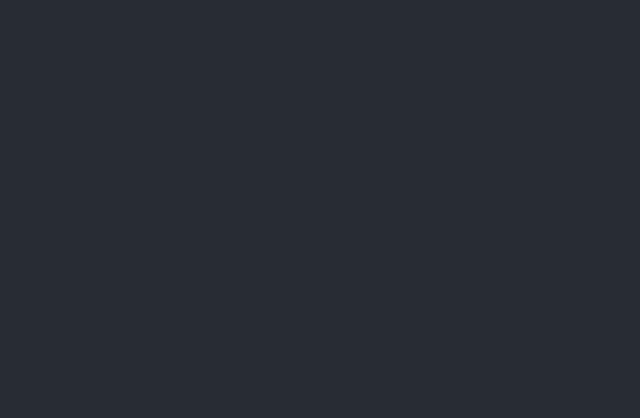
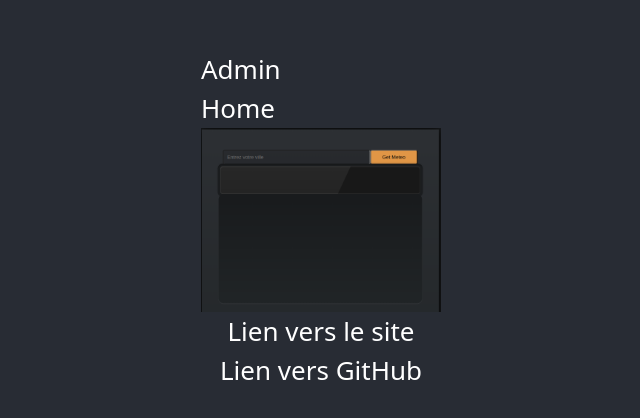
Before and after one commit to Nex1us/CVdossier, a React (Create React App) app: page /portfolio in a window 1280 px wide. Before the commit this address had no page. Shown: the part 180-598 px from the top of the page, without its empty margins (319-959 px from the left). Built offline with nearby package versions, Linux system fonts and the light colour scheme.

Commit message:
my commit

```diff
--- a/src/App.js
+++ b/src/App.js
@@ -3,6 +3,7 @@ import './App.css';
 import { BrowserRouter, Routes, Route } from 'react-router-dom';
 import Home from './pages/Home';
 import Admin from './pages/Admin';
+import Portfolio from './pages/Portfolio';
 function App() {
   return (
     <SnackbarProvider>
@@ -12,6 +13,7 @@ function App() {
 <Routes>
   <Route path='/' element={<Home/>}></Route>
 <Route path='/admin' element={<Admin/>}/>
+<Route path='/portfolio' element={<Portfolio/>}/>
 </Routes>
 </BrowserRouter>
       </header>
--- a/src/pages/Home.jsx
+++ b/src/pages/Home.jsx
@@ -38,11 +38,7 @@ export default function Home() {
   <Formations/>
   </div>
 
-<div className='flex flex-wrap flex-col ml-96'>
-  <h2>Mes liens github pour mon portfolio et mon Api</h2>
-  <button><a href="https://github.com/Nex1us/CVdossier">Portfolio</a></button>
-  <button><a href="https://github.com/Nex1us/cvAPI"> Mon API</a></button>
-</div>
+
 
 </div>
 
--- a/src/pages/Portfolio.jsx
+++ b/src/pages/Portfolio.jsx
@@ -2,10 +2,17 @@ import React from 'react'
 
 export default function Portfolio() {
   return (
-    <div className='flex flex-wrap flex-col ml-96'>
-  <h2>Mes liens github pour mon portfolio et mon Api</h2>
-  <button><a href="https://github.com/Nex1us/CVdossier">Portfolio</a></button>
-  <button><a href="https://github.com/Nex1us/cvAPI"> Mon API</a></button>
-</div>
+<div className='flex justify-start flex-col'>
+<button className=' flex flex-col  '>
+<a href="/Admin">Admin</a> </button>
+<button className=' flex flex-col  '>
+<a href="/home">Home</a> </button>
+  <div className='w-60'>
+      <span><img src="meteo.png" alt="" /></span>
+  <h2><a href="http://localhost:6600/">Lien vers le site</a></h2>
+  <h2><a href="">Lien vers GitHub</a></h2>
+  </div>
+
+  </div>
   )
 }
```
Also changed, not shown: public/meteo.png (added).
